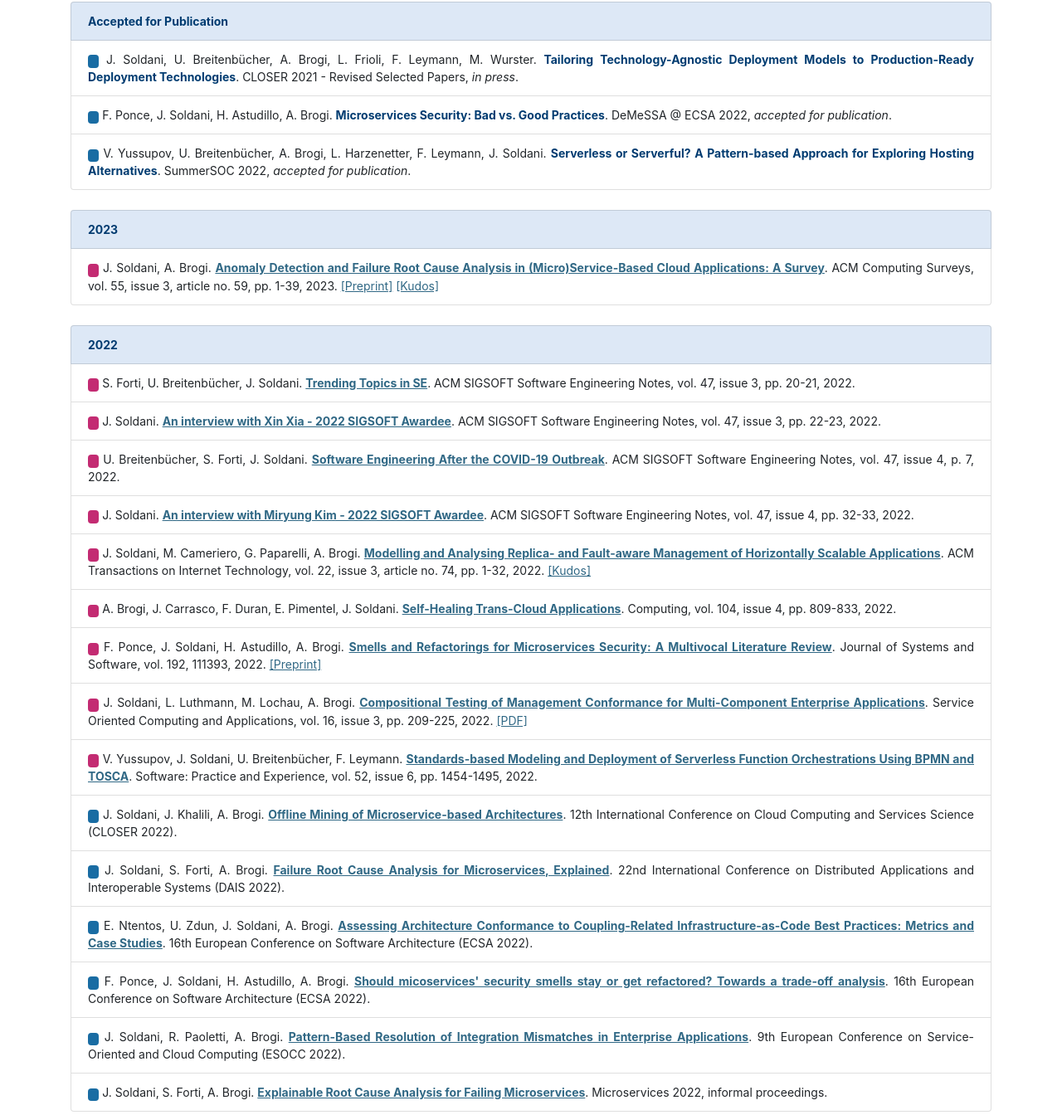
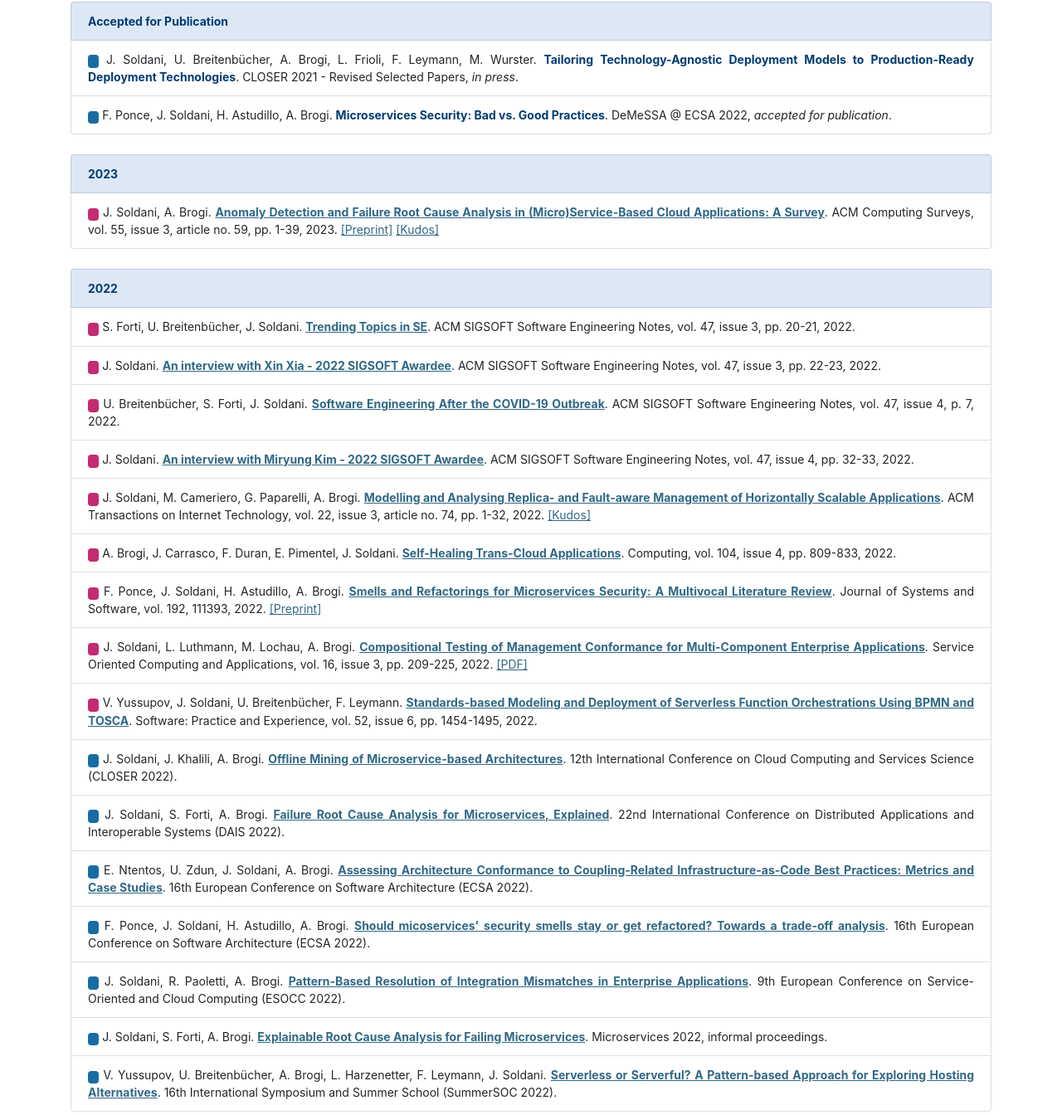
Before and after one commit to jsoldani/jsoldani.github.io, a plain HTML site: page publications.html in a window 1280 px wide. Shown: the part 257-1601 px from the top of the page at 83% size. Drawn offline with nearby package versions, Linux system fonts and the light colour scheme.

Commit message:
updated pubs

```diff
--- a/publications.html
+++ b/publications.html
@@ -74,12 +74,6 @@
                             F. Ponce, J. Soldani, H. Astudillo, A. Brogi.
                             <span class="cp-publication-title">Microservices Security: Bad vs. Good Practices</span>.
                             DeMeSSA @ ECSA 2022, <em>accepted for publication</em>.
-                        </li>
-                        <li class="list-group-item">
-                            <span class="badge badge-proceedings">&nbsp;&nbsp;</span>
-                            V. Yussupov, U. Breitenb&uuml;cher, A. Brogi, L. Harzenetter, F. Leymann, J. Soldani.
-                            <span class="cp-publication-title">Serverless or Serverful? A Pattern-based Approach for Exploring Hosting Alternatives</span>.
-                            SummerSOC 2022, <em>accepted for publication</em>.
                         </li>
                     </ul>
                 </div>
@@ -202,6 +196,12 @@
                             J. Soldani, S. Forti, A. Brogi.
                             <span class="cp-publication-title"><a class="cp-link" href="https://www.conf-micro.services/2022/papers/paper_14.pdf">Explainable Root Cause Analysis for Failing Microservices</a></span>.
                             Microservices 2022, informal proceedings.
+                        </li>
+                        <li class="list-group-item">
+                            <span class="badge badge-proceedings">&nbsp;&nbsp;</span>
+                            V. Yussupov, U. Breitenb&uuml;cher, A. Brogi, L. Harzenetter, F. Leymann, J. Soldani.
+                            <span class="cp-publication-title"><a class="cp-link" href="https://doi.org/10.1007/978-3-031-18304-1_3">Serverless or Serverful? A Pattern-based Approach for Exploring Hosting Alternatives</a></span>.
+                            16th International Symposium and Summer School (SummerSOC 2022).
                         </li>
                     </ul>
                 </div>
```
